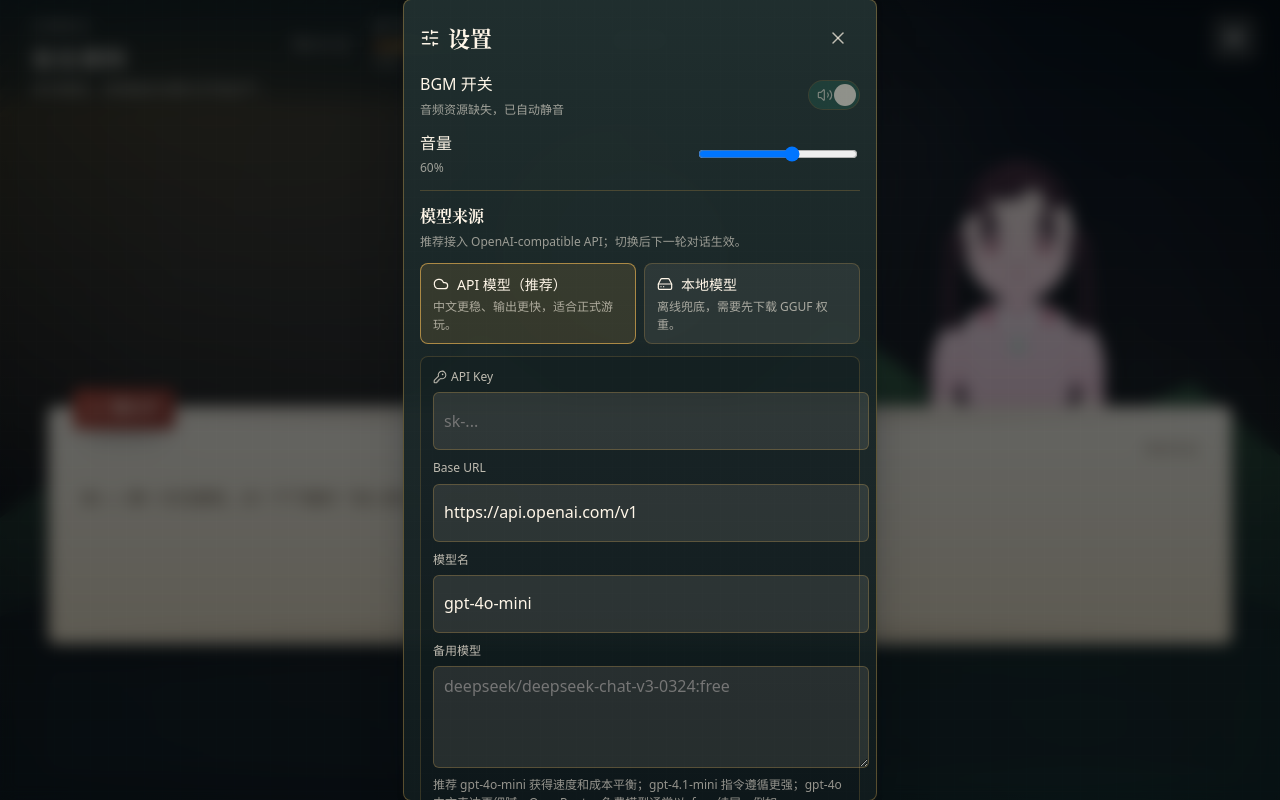
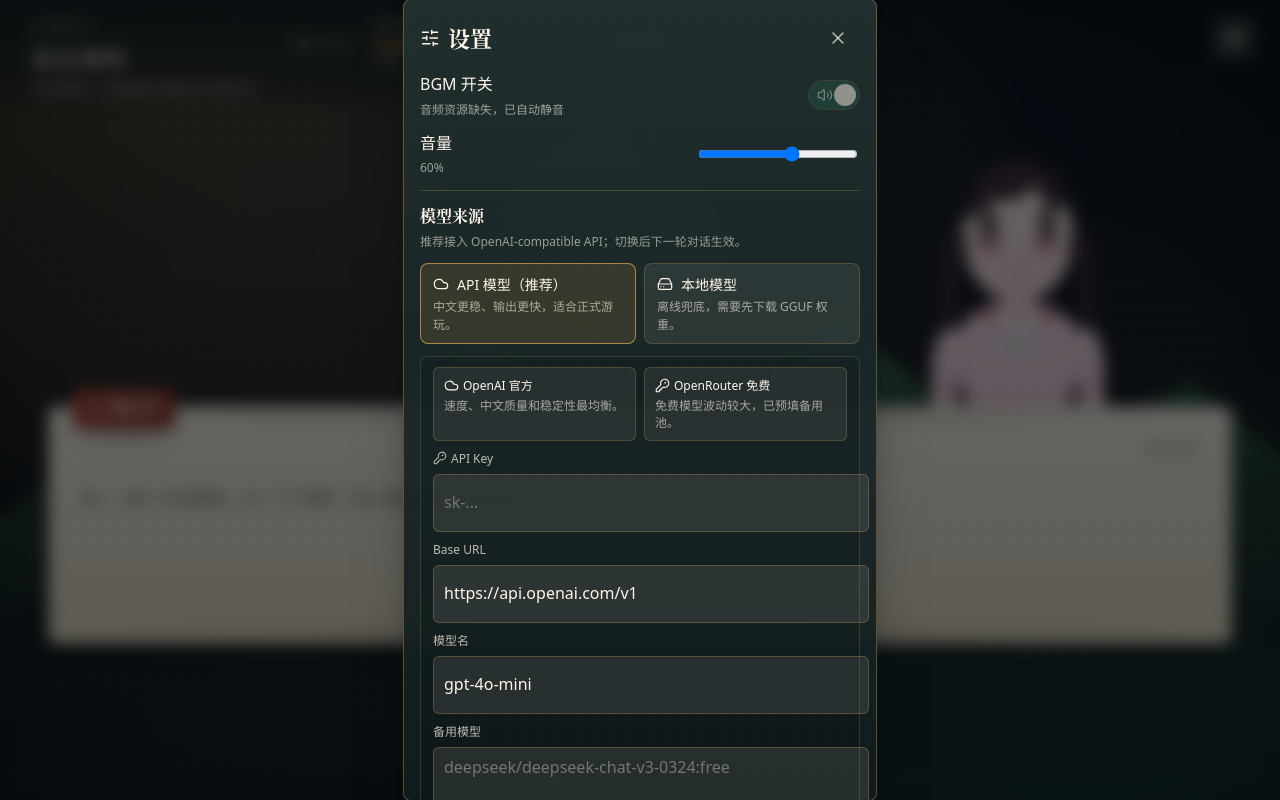
Before and after one commit to SpeechlessPanda/kunlungame, a Vue app: page / in a window 1280 px wide. Both pictures are taken after a click on the button "打开设置". Built offline with nearby package versions, Linux system fonts and the light colour scheme.

Commit message:
feat: add api provider presets

```diff
--- a/src/renderer/components/SettingsModelSection.vue
+++ b/src/renderer/components/SettingsModelSection.vue
@@ -61,6 +61,13 @@ interface ModelModeOption {
   hint: string;
 }
 
+interface ApiProviderPreset {
+  id: "openai" | "openrouter-free";
+  label: string;
+  hint: string;
+  settings: Omit<OpenAiCompatibleSettings, "apiKey">;
+}
+
 const defaultProfile = getDefaultModelProfile();
 const fallbackProfile = getFallbackModelProfile();
 const proProfile = getProModelProfile();
@@ -86,6 +93,33 @@ const modelModeOptions: ModelModeOption[] = [
     label: "Pro Mode · 7B（可选）",
     tagline: "Q3_K_M 单文件 ~3.81GB，需手动下载权重",
     hint: "建议 >= 6GB VRAM 独显；相比 Q4_K_M 体积更小、token 生成更快，质量损失 < 3%。",
+  },
+];
+
+const apiProviderPresets: ApiProviderPreset[] = [
+  {
+    id: "openai",
+    label: "OpenAI 官方",
+    hint: "速度、中文质量和稳定性最均衡。",
+    settings: {
+      baseUrl: "https://api.openai.com/v1",
+      model: "gpt-4o-mini",
+      fallbackModels: [],
+    },
+  },
+  {
+    id: "openrouter-free",
+    label: "OpenRouter 免费",
+    hint: "免费模型波动较大，已预填备用池。",
+    settings: {
+      baseUrl: "https://openrouter.ai/api/v1",
+      model: "deepseek/deepseek-chat-v3-0324:free",
+      fallbackModels: [
+        "qwen/qwen3-235b-a22b:free",
+        "meta-llama/llama-3.3-70b-instruct:free",
+        "google/gemini-2.0-flash-exp:free",
+      ],
+    },
   },
 ];
 
@@ -125,6 +159,13 @@ const updateFallbackModels = (value: string): void => {
       .map((line) => line.trim())
       .filter((line) => line.length > 0),
   );
+};
+
+const applyApiProviderPreset = (preset: ApiProviderPreset): void => {
+  emit("update-openai-compatible", {
+    apiKey: props.openAiCompatible.apiKey,
+    ...preset.settings,
+  });
 };
 
 const statusFor = (profileId: string): ProfileAvailabilityStatus => {
@@ -191,6 +232,23 @@ const onDownload = (event: Event, profileId: string): void => {
   </div>
 
   <div v-if="modelProvider === 'openai-compatible'" class="settings-panel__api-form" data-testid="settings-openai-form">
+    <div class="settings-panel__preset-list" aria-label="API 接入预设">
+      <button
+        v-for="preset in apiProviderPresets"
+        :key="preset.id"
+        type="button"
+        class="settings-panel__preset-button"
+        :data-testid="`settings-openai-preset-${preset.id}`"
+        @click="applyApiProviderPreset(preset)"
+      >
+        <span class="settings-panel__preset-label">
+          <Cloud v-if="preset.id === 'openai'" :size="15" :stroke-width="1.8" aria-hidden="true" />
+          <KeyRound v-else :size="15" :stroke-width="1.8" aria-hidden="true" />
+          {{ preset.label }}
+        </span>
+        <span class="settings-panel__preset-hint">{{ preset.hint }}</span>
+      </button>
+    </div>
     <label class="settings-panel__field">
       <span class="settings-panel__field-label">
         <KeyRound :size="14" :stroke-width="1.8" aria-hidden="true" />API Key
@@ -396,6 +454,46 @@ const onDownload = (event: Event, profileId: string): void => {
   background: rgba(5, 11, 13, 0.16);
 }
 
+.settings-panel__preset-list {
+  display: grid;
+  grid-template-columns: repeat(2, minmax(0, 1fr));
+  gap: var(--space-2);
+}
+
+.settings-panel__preset-button {
+  min-height: 68px;
+  padding: 8px 10px;
+  border-radius: var(--radius-sm);
+  border: 1px solid rgba(216, 168, 79, 0.24);
+  background: rgba(248, 239, 222, 0.08);
+  color: var(--color-foreground-invert);
+  text-align: left;
+  cursor: pointer;
+  display: flex;
+  flex-direction: column;
+  gap: 4px;
+}
+
+.settings-panel__preset-button:hover,
+.settings-panel__preset-button:focus-visible {
+  background: rgba(248, 239, 222, 0.14);
+  border-color: rgba(216, 168, 79, 0.48);
+}
+
+.settings-panel__preset-label {
+  display: inline-flex;
+  align-items: center;
+  gap: var(--space-1);
+  font-size: var(--font-size-xs);
+  color: var(--color-foreground-invert);
+}
+
+.settings-panel__preset-hint {
+  font-size: var(--font-size-xs);
+  line-height: 1.4;
+  color: rgba(255, 246, 232, 0.6);
+}
+
 .settings-panel__field {
   display: flex;
   flex-direction: column;
```
Also changed, not shown: 2 other files (tests, documents, lock files or other folders).
